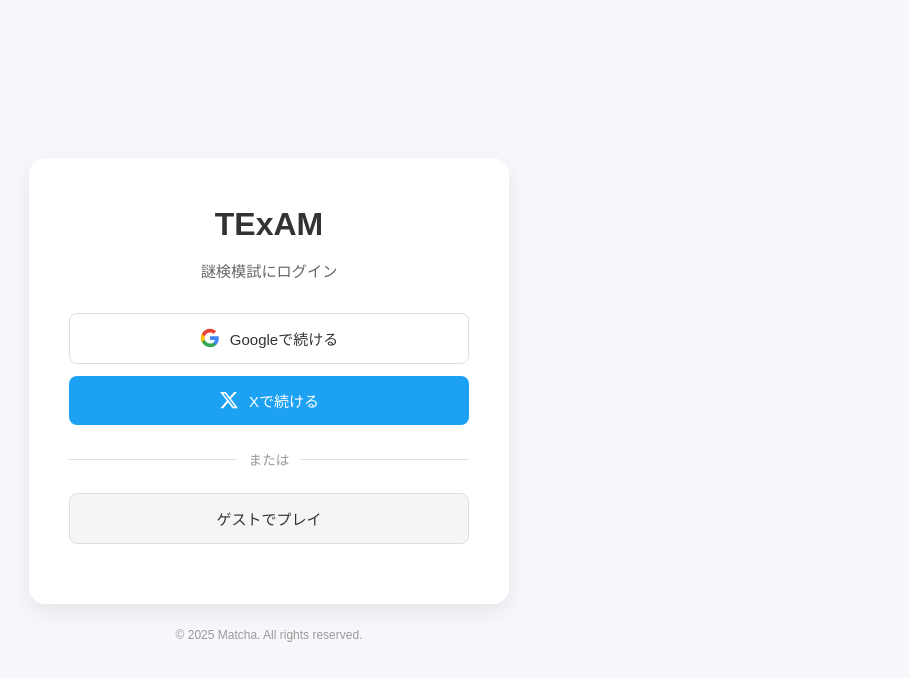
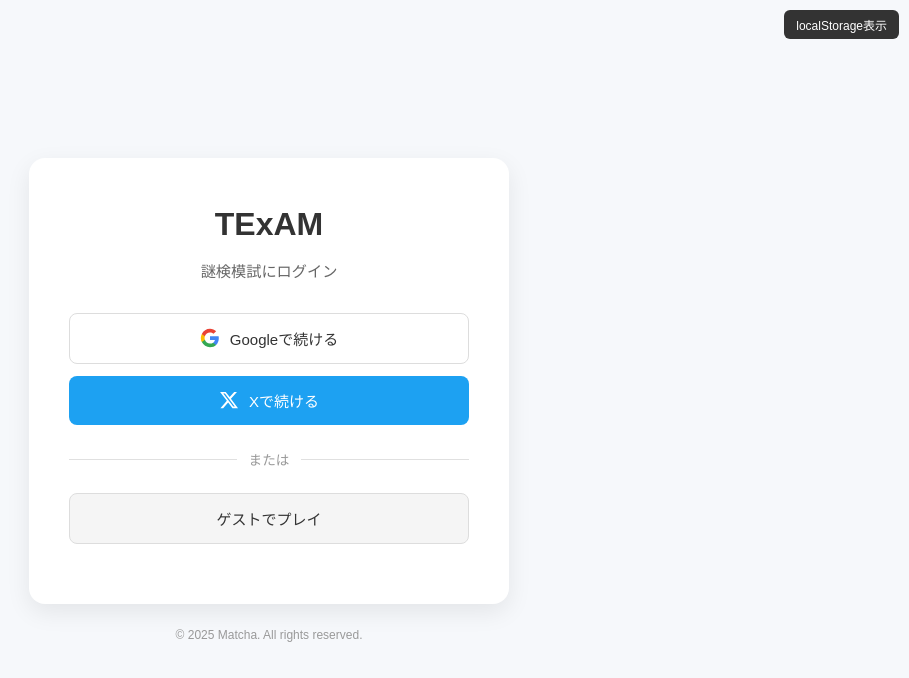
Before and after one commit to matcha20070516/mytestplaydate, a website: page login.html in a window 1280 px wide. Shown: the whole page, without its empty margins (371-1280 px from the left). Drawn offline with Linux system fonts and the light colour scheme; no server answers.

Commit message:
Update login.html

```diff
--- a/login.html
+++ b/login.html
@@ -1,3 +1,4 @@
+
 <!DOCTYPE html>
 <html lang="ja">
 <head>
@@ -209,5 +210,6 @@
       signInWithRedirect(auth, twitterProvider);
     });
   </script>
+    <script src=storageMonitor.js></script>
 </body>
 </html>
```
